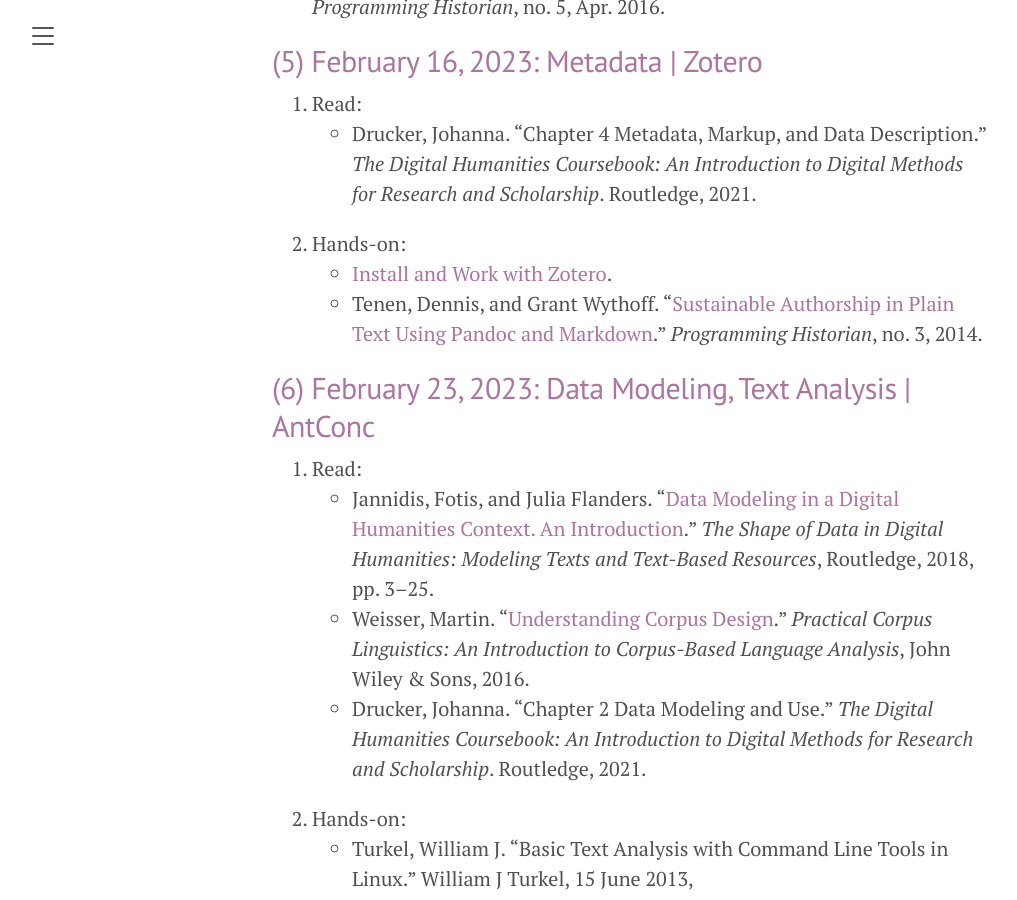
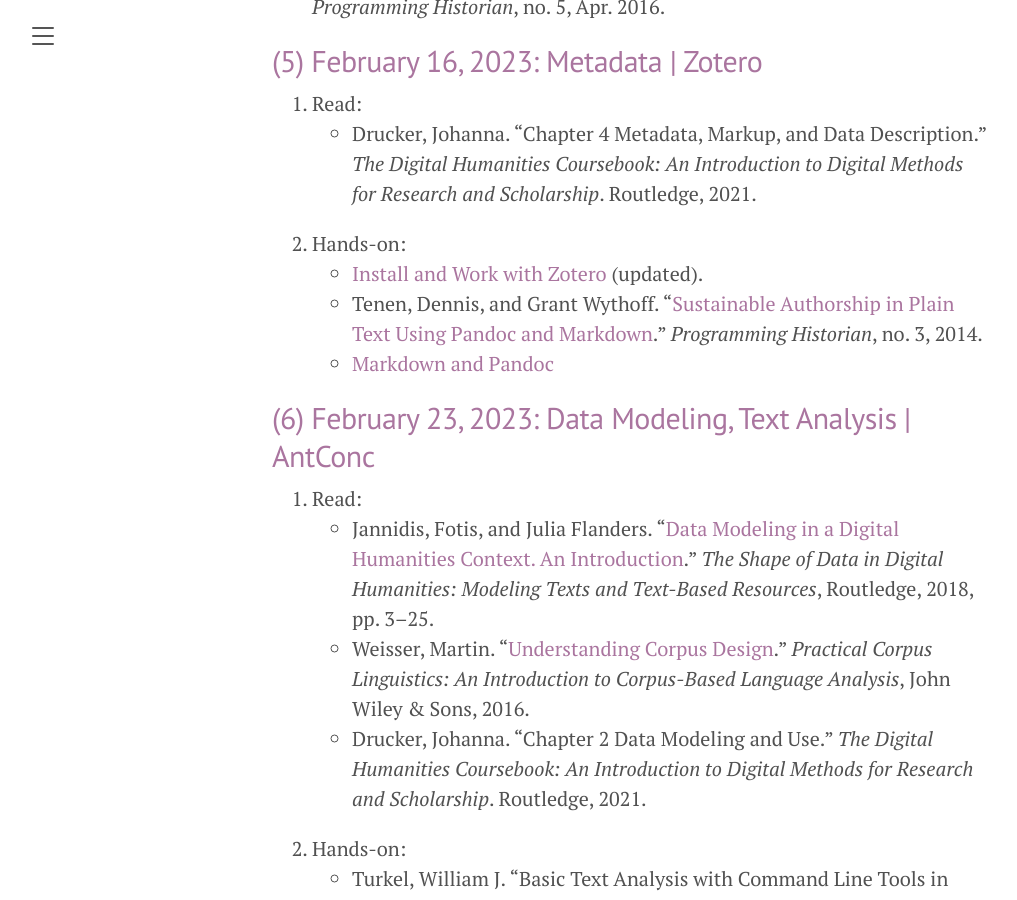
Before and after one commit to susannalles/DHPracticum_Spring23, a Jekyll site: the page built from schedule.md, in a window 1280 px wide and 900 px high, scrolled down 2242 px. Shown: the whole window, without its empty margins (8-1025 px from the left). Built offline with Jekyll 4.4.1, drawn with Linux system fonts in a browser that asks for light colours.

Commit message:
Update schedule.md

```diff
--- a/schedule.md
+++ b/schedule.md
@@ -63,8 +63,9 @@ For those of you taking Jekyll to the next level, you can follow:
 1. Read:
   - Drucker, Johanna. "Chapter 4 Metadata, Markup, and Data Description." *The Digital Humanities Coursebook: An Introduction to Digital Methods for Research and Scholarship*. Routledge, 2021.
 2. Hands-on:
-  - [Install and Work with Zotero](http://susannalles.github.io/workshops/Zotero.html).
+  - [Install and Work with Zotero](https://susannalles.github.io/tutorials/docs/Zotero.html) (updated).
   - Tenen, Dennis, and Grant Wythoff. “[Sustainable Authorship in Plain Text Using Pandoc and Markdown](https://programminghistorian.org/en/lessons/sustainable-authorship-in-plain-text-using-pandoc-and-markdown).” *Programming Historian*, no. 3, 2014.
+  - [Markdown and Pandoc](https://susannalles.github.io/tutorials/docs/markdown-pandoc.html)
 
 
 ## (6) February 23, 2023: Data Modeling, Text Analysis | AntConc
```
